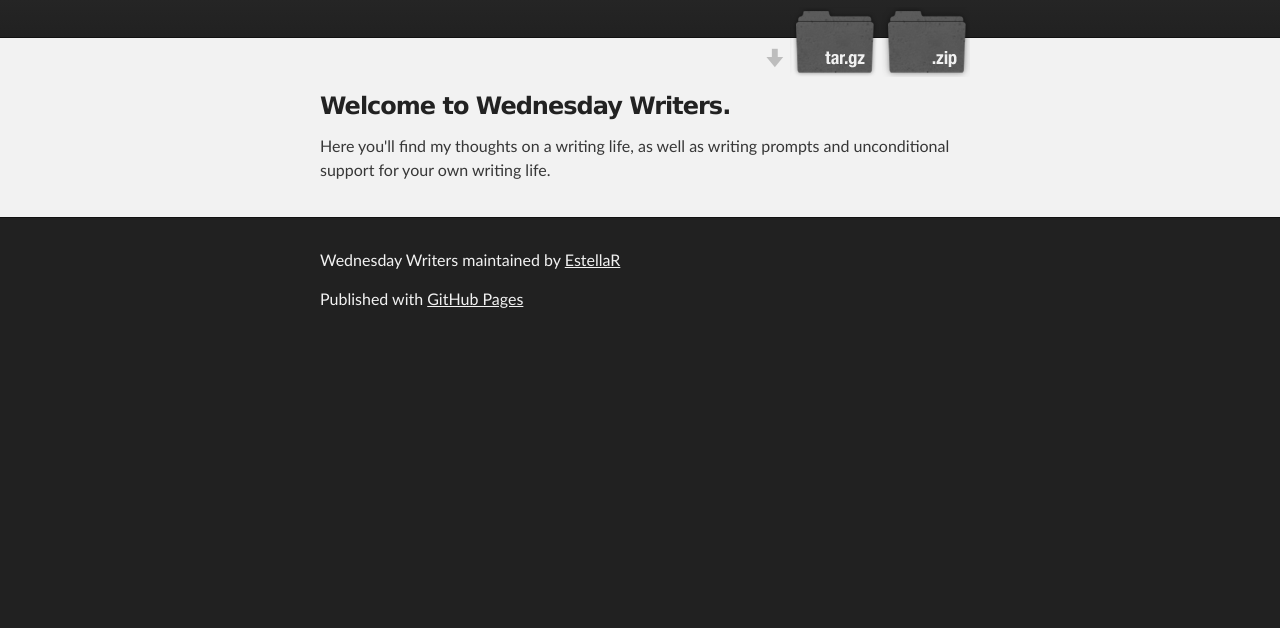
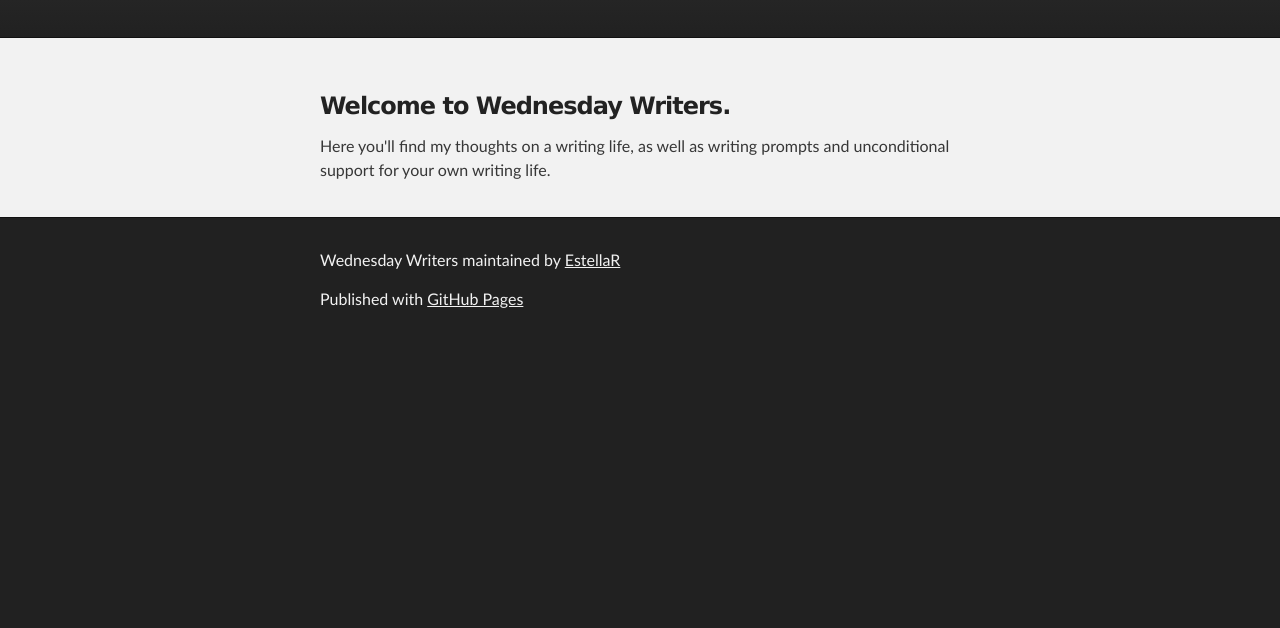
Before and after one commit to EstellaR/fuzzy-peach-butt, a plain HTML site: page index.html in a window 1280 px wide. Shown: the part 172-800 px from the top of the page. Drawn offline with Linux system fonts and the light colour scheme.

Commit message:
Removed download links

```diff
--- a/index.html
+++ b/index.html
@@ -16,15 +16,11 @@
     <!-- HEADER -->
     <div id="header_wrap" class="outer">
         <header class="inner">
-          <a id="forkme_banner" href="https://github.com/EstellaR/fuzzy-peach-butt">View on GitHub</a>
+          <a id="forkme_banner" href="https://github.com/EstellaR/wednesday-writers">View on GitHub</a>
 
           <h1 id="project_title">Wednesday Writers</h1>
           <h2 id="project_tagline">Weekly Inspiration for Writers</h2>
 
-            <section id="downloads">
-              <a class="zip_download_link" href="https://github.com/EstellaR/fuzzy-peach-butt/zipball/master">Download this project as a .zip file</a>
-              <a class="tar_download_link" href="https://github.com/EstellaR/fuzzy-peach-butt/tarball/master">Download this project as a tar.gz file</a>
-            </section>
         </header>
     </div>
 
```
